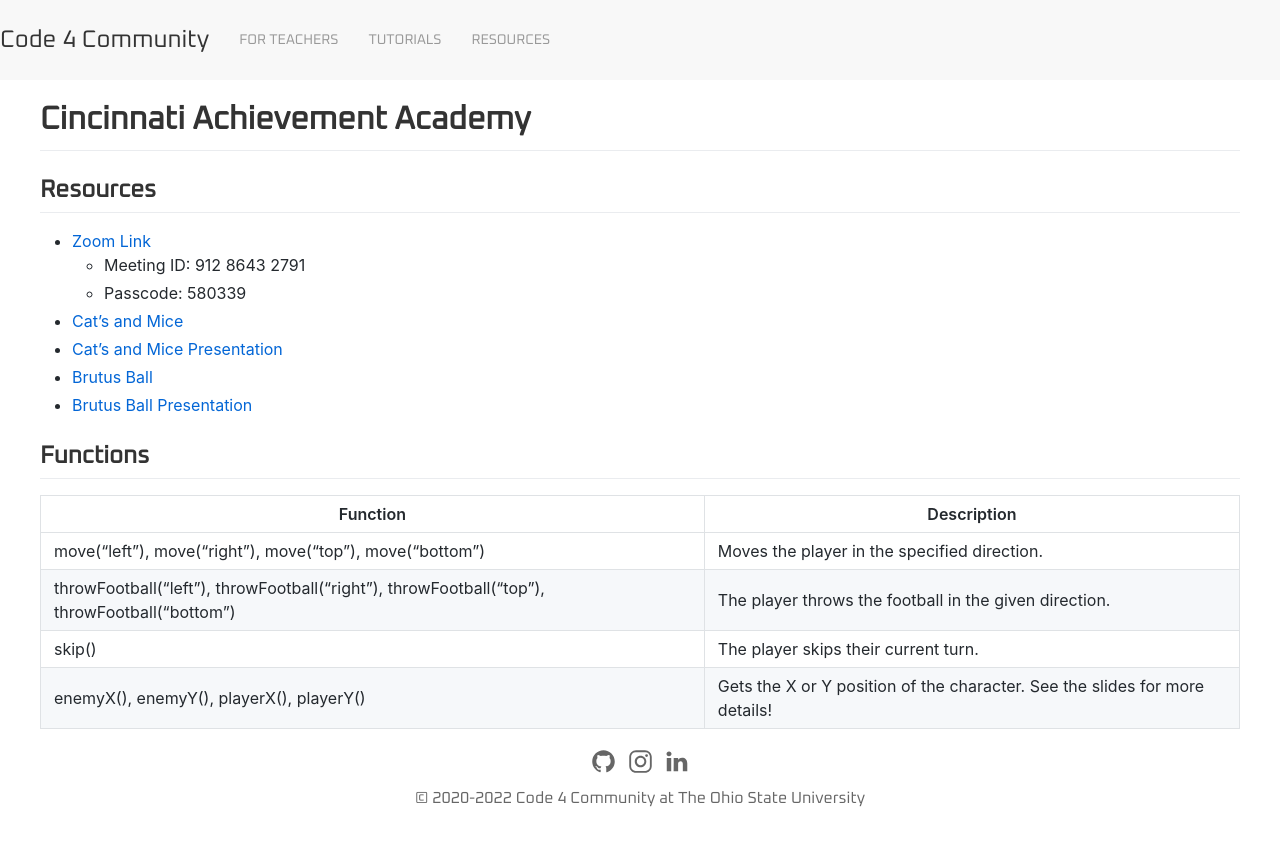
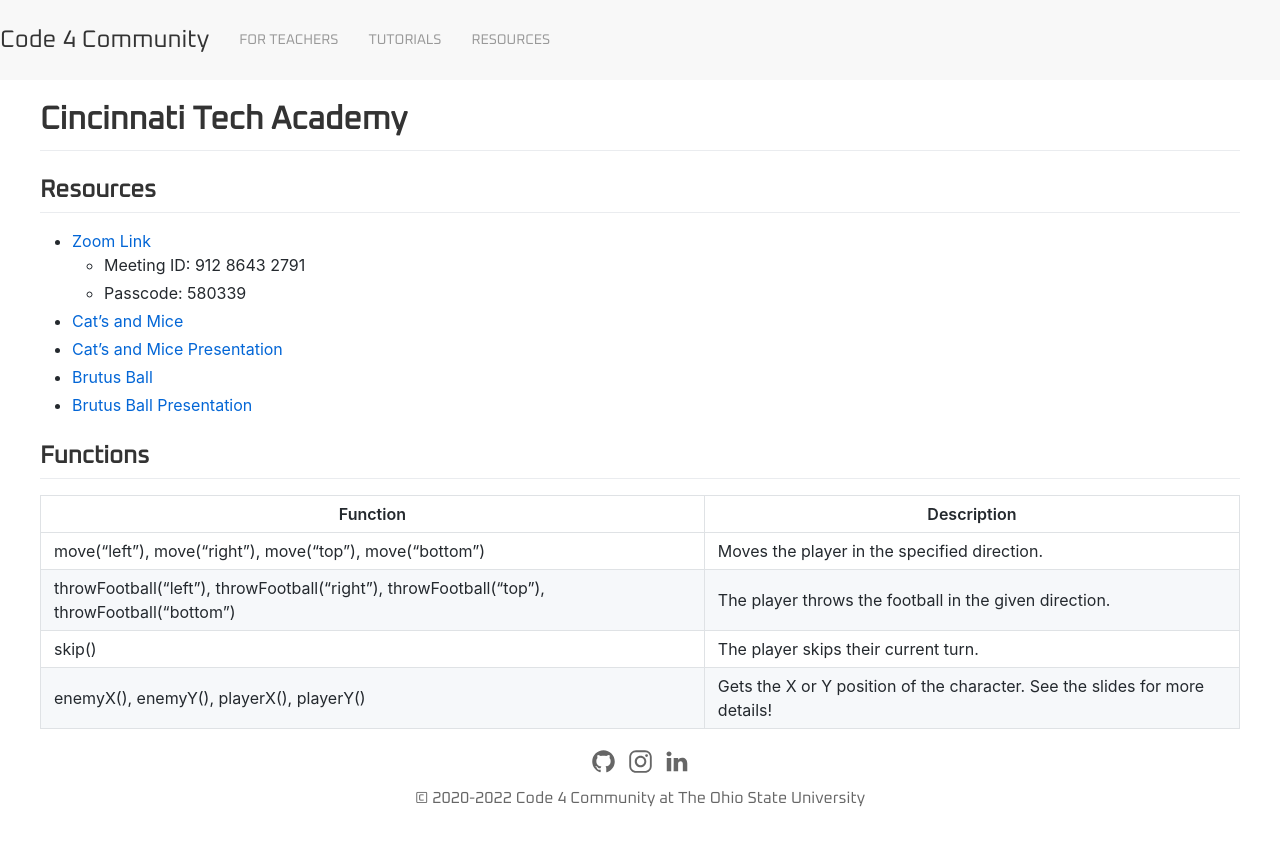
Before and after one commit to Code4Community/Code4Community.github.io, a Jekyll site: the page built from outreach_presentations/cta_2-2022.md, in a window 1280 px wide. Shown: the top 846 px of the page. Built offline with Jekyll 4.4.1, drawn with Linux system fonts in a browser that asks for light colours; nearby versions of some CDN libraries.

Commit message:
Fix CTA page

```diff
--- a/outreach_presentations/cta_2-2022.md
+++ b/outreach_presentations/cta_2-2022.md
@@ -1,11 +1,11 @@
 ---
 layout: page
-title: Cincinnati Achievement Academy
+title: Cincinnati Tech Academy
 permalink: /cta
 content_style: github_markdown
 ---
 
-# Cincinnati Achievement Academy
+# Cincinnati Tech Academy
 
 ## Resources
 * [Zoom Link](https://osu.zoom.us/j/91286432791?pwd=WnJid3UrZHJyRE1JeWtIa2F2Vm9mUT09){:target="_blank"}
```
